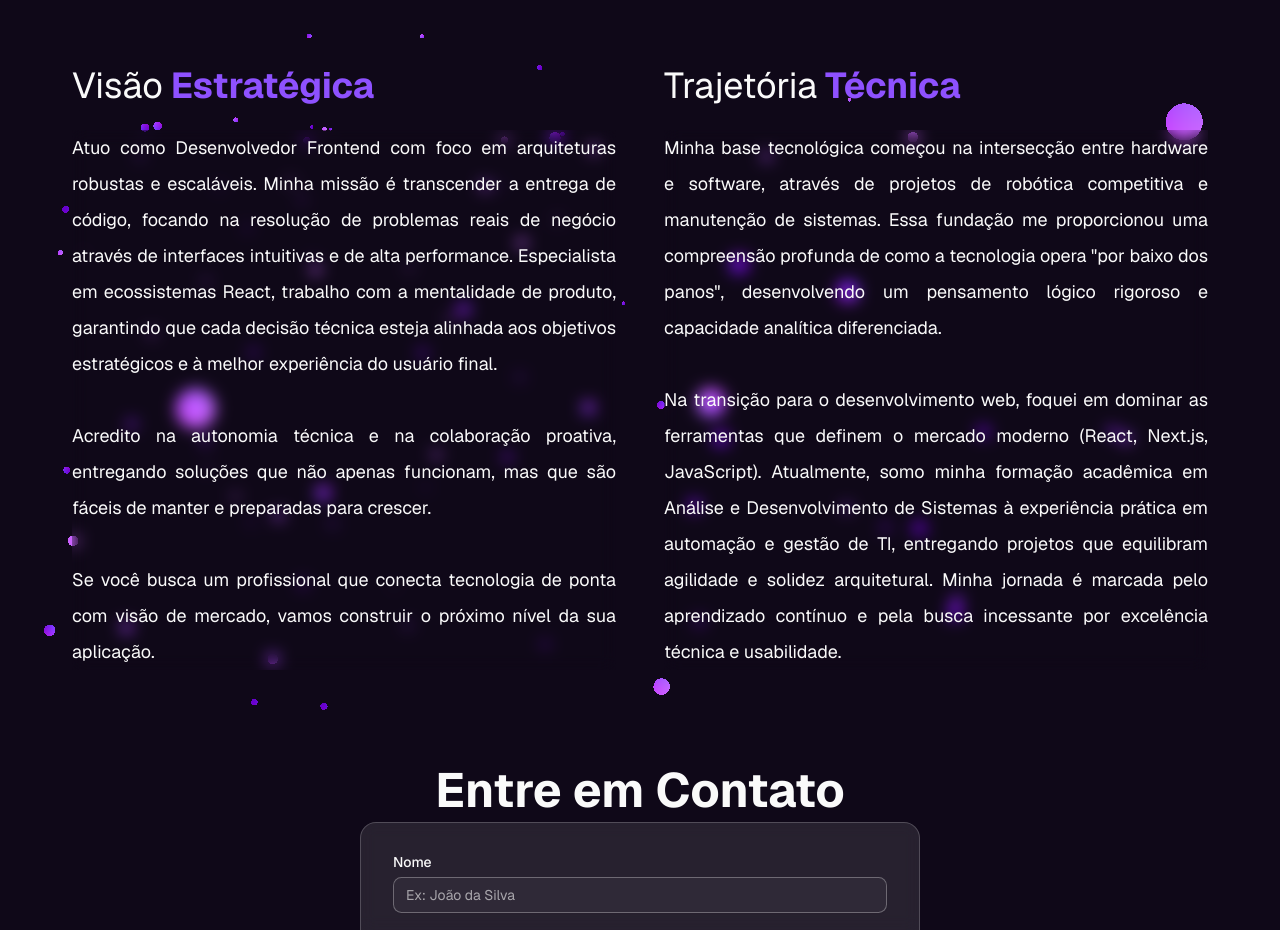
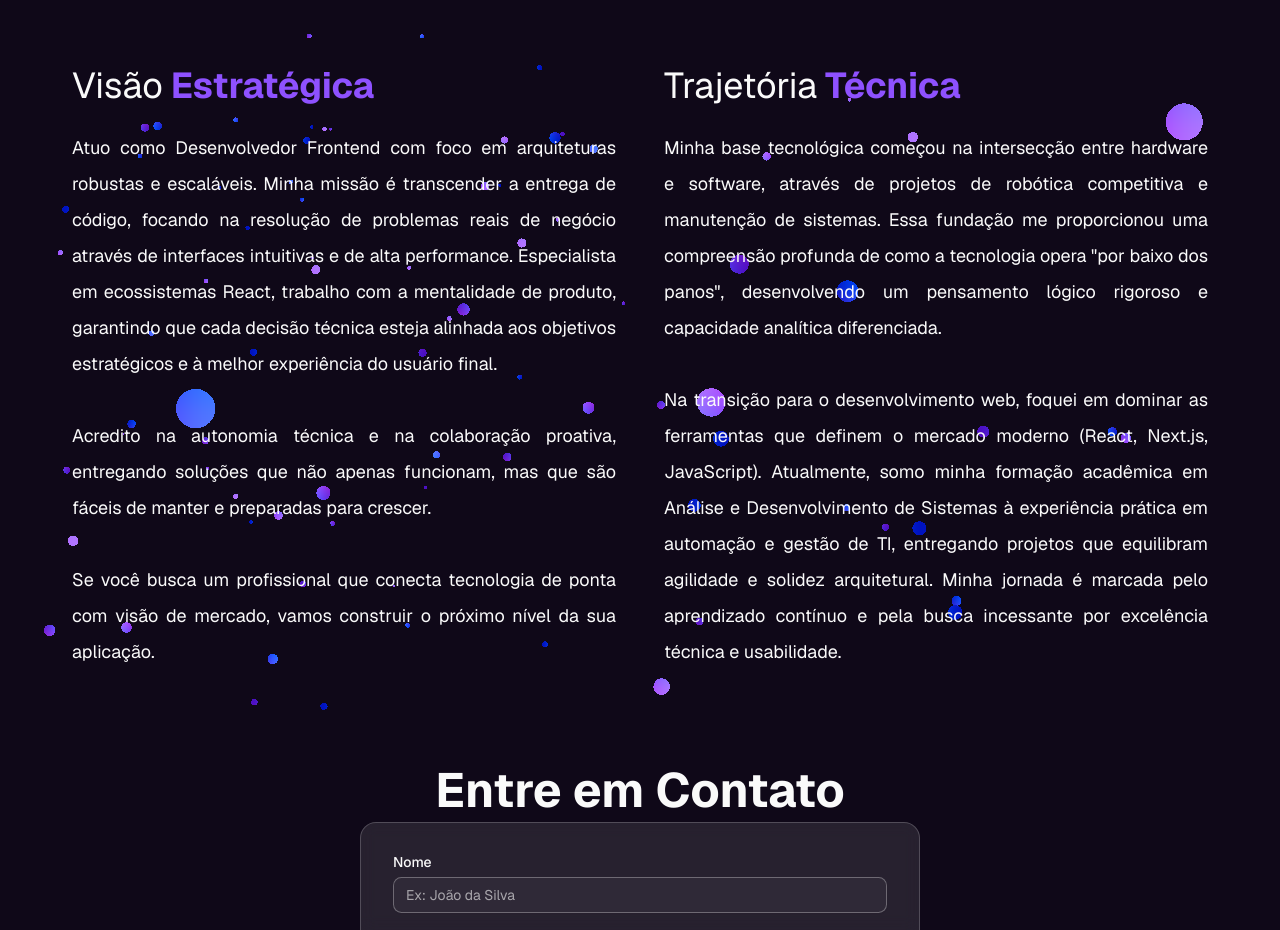
Before and after one commit to joaofelipe-dev/portfolio-joao, a Next.js app: page / in a window 1280 px wide. Shown: the part 2686-3616 px from the top of the page. Built offline with nearby package versions, Linux system fonts and the light colour scheme.

Commit message:
Removido blur section sobre

```diff
--- a/app/pages/Sobre/sobre.jsx
+++ b/app/pages/Sobre/sobre.jsx
@@ -14,7 +14,7 @@ export const Sobre = () => {
         {/* Fundo com partículas */}
         <div className="absolute inset-0 -z-10">
           <Particles
-            particleColors={["#9933ff", "#9933ff"]}
+            particleColors={["#7e42f5", "#7e42f5 ", "#2245f2"]}
             particleCount={200}
             particleSpread={10}
             speed={0.1}
@@ -64,7 +64,6 @@ export const Sobre = () => {
                 Estratégica
               </h3>
             </div>
-            <div className=" backdrop-blur-sm">
               <p className="text-sm sm:text-base lg:text-lg text-foreground leading-relaxed sm:leading-loose text-justify">
                 Atuo como Desenvolvedor Frontend com foco em arquiteturas robustas e escaláveis.
                 Minha missão é transcender a entrega de código, focando na resolução de problemas reais de negócio através de interfaces intuitivas e de alta performance.
@@ -76,7 +75,6 @@ export const Sobre = () => {
                 <br />
                 Se você busca um profissional que conecta tecnologia de ponta com visão de mercado, vamos construir o próximo nível da sua aplicação.
               </p>
-            </div>
           </motion.div>
           <motion.div
             initial={{ x: -50, opacity: 0 }}
@@ -93,7 +91,6 @@ export const Sobre = () => {
                 Técnica
               </h3>
             </div>
-            <div className=" backdrop-blur-sm ">
               <p className="text-sm sm:text-base lg:text-lg text-foreground leading-relaxed sm:leading-loose text-justify ">
                 Minha base tecnológica começou na intersecção entre hardware e software, através de projetos de robótica competitiva e manutenção de sistemas.
                 Essa fundação me proporcionou uma compreensão profunda de como a tecnologia opera "por baixo dos panos", desenvolvendo um pensamento lógico rigoroso e capacidade analítica diferenciada.
@@ -103,7 +100,6 @@ export const Sobre = () => {
                 Atualmente, somo minha formação acadêmica em Análise e Desenvolvimento de Sistemas à experiência prática em automação e gestão de TI, entregando projetos que equilibram agilidade e solidez arquitetural.
                 Minha jornada é marcada pelo aprendizado contínuo e pela busca incessante por excelência técnica e usabilidade.
               </p>
-            </div>
           </motion.div>
         </div>
       </section>
--- a/components/ui/Particles.jsx
+++ b/components/ui/Particles.jsx
@@ -1,5 +1,6 @@
 import { useEffect, useRef } from 'react';
 import { Renderer, Camera, Geometry, Program, Mesh } from 'ogl';
+import { color } from 'motion';
 
 const defaultColors = ['#ffffff', '#ffffff', '#ffffff'];
 
@@ -87,7 +88,7 @@ const Particles = ({
   particleCount = 200,
   particleSpread = 10,
   speed = 0.1,
-  particleColors,
+  particleColors = '',
   moveParticlesOnHover = false,
   particleHoverFactor = 1,
   alphaParticles = false,
```
